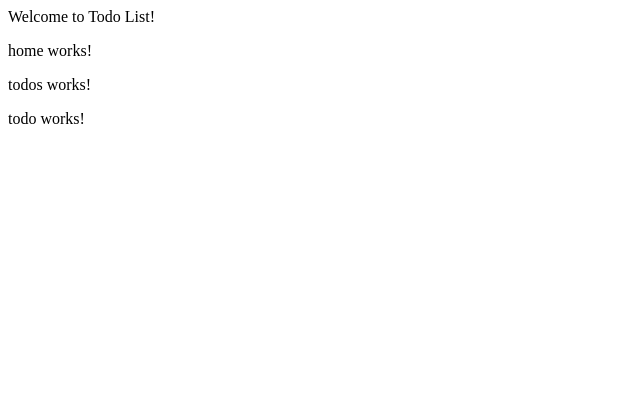
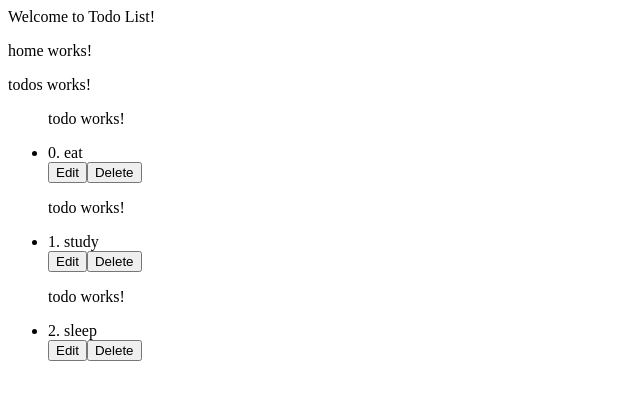
Before and after one commit to RoaaAlSughair/W22D03-Angular, an Angular app: page / in a window 1280 px wide. Shown: the top 400 px of the page, without its empty margins (0-640 px from the left). Built offline with nearby package versions, Linux system fonts and the light colour scheme.

Commit message:
The initial design for the Todo list

```diff
--- a/src/app/app.module.ts
+++ b/src/app/app.module.ts
@@ -1,6 +1,6 @@
 import { NgModule } from '@angular/core';
 import { BrowserModule } from '@angular/platform-browser';
-
+import { FormsModule } from '@angular/forms';
 import { AppComponent } from './app.component';
 import { HomeComponent } from './home/home.component';
 import { TodoComponent } from './todo/todo.component';
@@ -14,7 +14,8 @@ import { TodosComponent } from './todos/todos.component';
     TodosComponent
   ],
   imports: [
-    BrowserModule
+    BrowserModule,
+    FormsModule
   ],
   providers: [],
   bootstrap: [AppComponent]
--- a/src/app/todo/todo.component.html
+++ b/src/app/todo/todo.component.html
@@ -1 +1,4 @@
 <p>todo works!</p>
+<li>{{index}}. {{value}}</li>
+<button (click)="editTodo(value)">Edit</button>
+<button (click)="deleteTodo(value)">Delete</button>
--- a/src/app/todo/todo.component.ts
+++ b/src/app/todo/todo.component.ts
@@ -1,4 +1,4 @@
-import { Component, OnInit } from '@angular/core';
+import { Component, OnInit, Input } from '@angular/core';
 
 @Component({
   selector: 'app-todo',
@@ -6,10 +6,18 @@ import { Component, OnInit } from '@angular/core';
   styleUrls: ['./todo.component.css']
 })
 export class TodoComponent implements OnInit {
-
   constructor() { }
 
-  ngOnInit(): void {
+  ngOnInit(): void {}
+
+  @Input() value:string="";
+  @Input() index:string="";
+
+  editTodo(todo: string): void {
+    console.log(`TODO: ${this.value}`);
   }
 
+  deleteTodo(todo : string) : void {
+
+  }
 }
--- a/src/app/todos/todos.component.html
+++ b/src/app/todos/todos.component.html
@@ -1,2 +1,4 @@
 <p>todos works!</p>
-<app-todo></app-todo>
+<ul *ngFor="let todo of todos; let i = index">
+  <app-todo value={{todo}} index={{i}}></app-todo>
+  </ul>
--- a/src/app/todos/todos.component.ts
+++ b/src/app/todos/todos.component.ts
@@ -1,15 +1,23 @@
-import { Component, OnInit } from '@angular/core';
+import { Component, OnInit, Input } from '@angular/core';
 
 @Component({
   selector: 'app-todos',
   templateUrl: './todos.component.html',
-  styleUrls: ['./todos.component.css']
+  styleUrls: ['./todos.component.css'],
 })
 export class TodosComponent implements OnInit {
+  todos: string[] = ['eat', 'study', 'sleep'];
+  email: string = '';
+  constructor() {}
 
-  constructor() { }
+  ngOnInit(): void {}
+  @Input() todo: string = '';
 
-  ngOnInit(): void {
+  editTodo(todo: string): void {
+    console.log(`TODO: ${todo}`);
   }
 
+  deleteTodo(todo : string) : void {
+
+  }
 }
```
